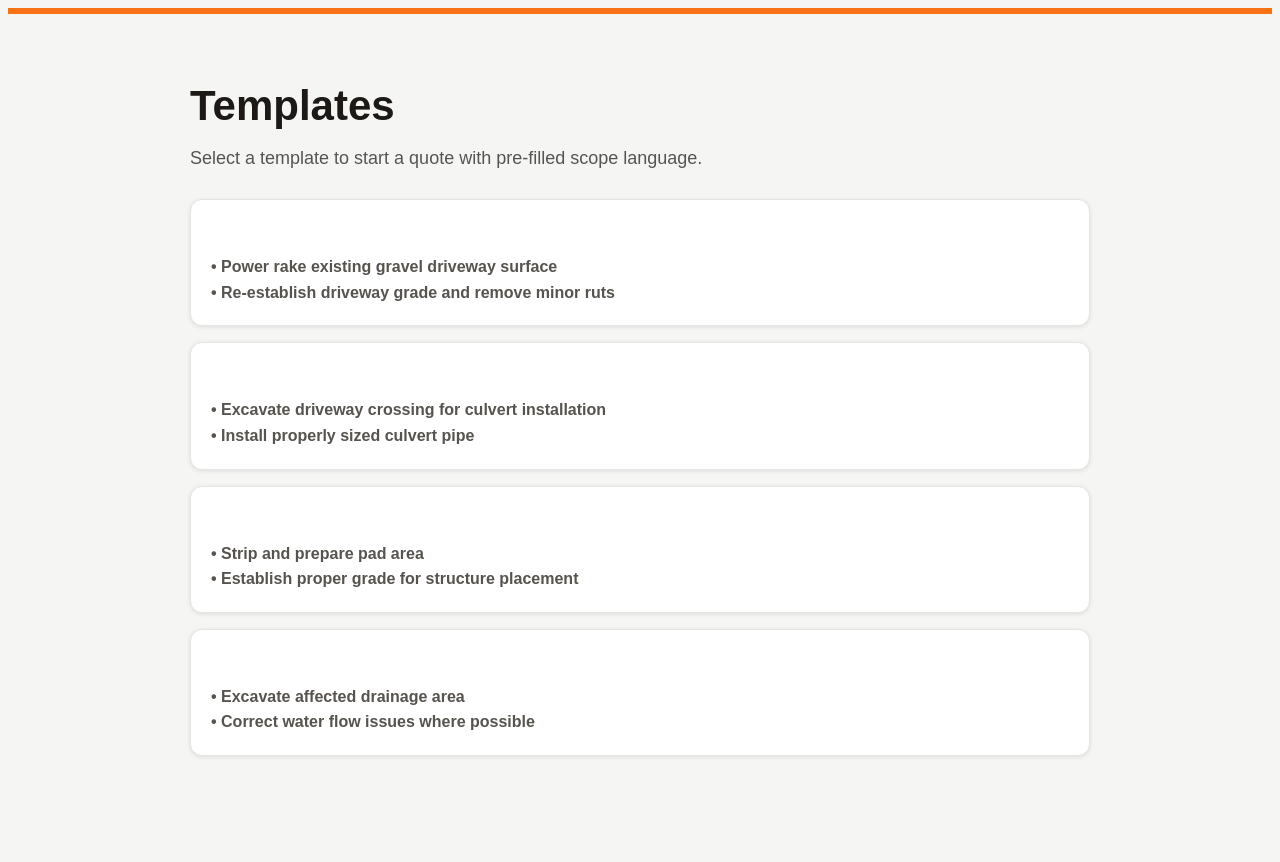
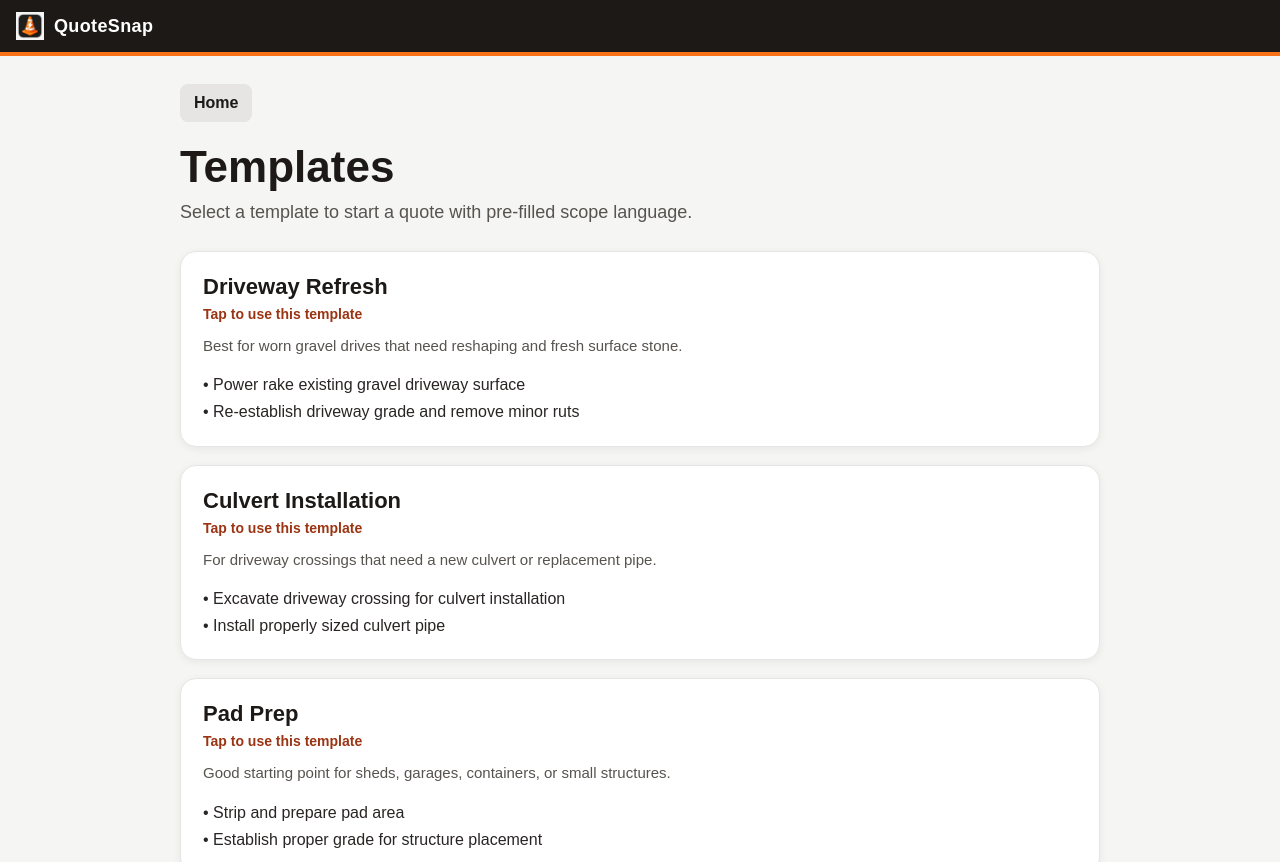
Before and after one commit to irockexcavation-ship-it/quotesnap, a Next.js app: page /templates in a window 1280 px wide. Shown: the top 862 px of the page. Before the commit the page ends 822 px from the top, so only its background shows below. Built offline with nearby package versions, Linux system fonts and the light colour scheme.

Commit message:
Fix branding theme and templates page styling

```diff
--- a/app/globals.css
+++ b/app/globals.css
@@ -4,50 +4,44 @@
   --qs-gray: #57534e;
   --qs-bg: #f5f5f4;
   --qs-panel: #ffffff;
+  --qs-border: #e7e5e4;
 }
 
+* {
+  box-sizing: border-box;
+}
+
+html,
 body {
+  margin: 0;
+  padding: 0;
   background: var(--qs-bg);
   color: var(--qs-dark);
   font-family: Arial, sans-serif;
 }
 
-/* Buttons */
-button {
-  background: var(--qs-orange);
-  color: white;
-  border: none;
-  border-radius: 10px;
-  padding: 14px;
-  font-size: 16px;
-  font-weight: bold;
-  cursor: pointer;
+body {
+  min-height: 100vh;
 }
 
-/* Panels / cards */
-.qs-panel {
-  background: var(--qs-panel);
-  border-radius: 14px;
-  border: 1px solid #e7e5e4;
-  box-shadow: 0 2px 10px rgba(0,0,0,0.08);
+a {
+  color: inherit;
+  text-decoration: none;
 }
 
-/* Inputs */
+button,
 input,
 textarea {
-  border: 1px solid #d6d3d1;
-  border-radius: 8px;
-  padding: 12px;
-  font-size: 16px;
-  width: 100%;
+  font: inherit;
 }
 
-/* Headers */
-h1 {
+input,
+textarea {
+  background: #ffffff;
   color: var(--qs-dark);
 }
 
-/* subtle divider rows */
-.qs-row {
-  border-bottom: 1px solid #f0f0f0;
+img {
+  max-width: 100%;
+  height: auto;
 }
--- a/app/layout.tsx
+++ b/app/layout.tsx
@@ -3,7 +3,7 @@ import "./globals.css";
 
 export const metadata: Metadata = {
   title: "QuoteSnap",
-  description: "Simple field quoting for contractors",
+  description: "Fast field quotes for contractors",
   icons: {
     icon: "/icon.png",
     shortcut: "/icon.png",
@@ -22,10 +22,36 @@ export default function RootLayout({
         <div
           style={{
             width: "100%",
-            height: "6px",
-            background: "#f97316",
+            background: "#1c1917",
+            color: "#ffffff",
+            padding: "12px 16px",
+            display: "flex",
+            alignItems: "center",
+            gap: "10px",
+            borderBottom: "4px solid #f97316",
+            boxSizing: "border-box",
           }}
-        />
+        >
+          <img
+            src="/icon.png"
+            alt="QuoteSnap"
+            style={{
+              width: "28px",
+              height: "28px",
+              display: "block",
+            }}
+          />
+          <div
+            style={{
+              fontWeight: 800,
+              fontSize: "18px",
+              letterSpacing: "0.02em",
+            }}
+          >
+            QuoteSnap
+          </div>
+        </div>
+
         {children}
       </body>
     </html>
--- a/app/templates/page.tsx
+++ b/app/templates/page.tsx
@@ -2,61 +2,49 @@
 
 const templates = [
   {
-    id: "driveway-refresh",
-    name: "Driveway Refresh",
-    startWindow: "2–3 weeks after approval",
-    scopeOfWork: `• Power rake existing gravel driveway surface
-• Re-establish driveway grade and remove minor ruts
-• Add and spread fresh DGA surface layer as needed
-• Compact surface using vibratory roller
-• Leave driveway with a clean finished appearance`,
+    title: "Driveway Refresh",
+    description: "Best for worn gravel drives that need reshaping and fresh surface stone.",
+    scope:
+      "• Power rake existing gravel driveway surface\n• Re-establish driveway grade and remove minor ruts",
   },
   {
-    id: "culvert-install",
-    name: "Culvert Install",
-    startWindow: "2–4 weeks after approval",
-    scopeOfWork: `• Excavate driveway crossing for culvert installation
-• Install properly sized culvert pipe
-• Backfill and compact around pipe
-• Restore driveway surface with fresh stone
-• Leave work area clean and passable`,
+    title: "Culvert Installation",
+    description: "For driveway crossings that need a new culvert or replacement pipe.",
+    scope:
+      "• Excavate driveway crossing for culvert installation\n• Install properly sized culvert pipe",
   },
   {
-    id: "shed-pad",
-    name: "Shed Pad",
-    startWindow: "1–2 weeks after approval",
-    scopeOfWork: `• Strip and prepare pad area
-• Establish proper grade for structure placement
-• Install and compact stone base
-• Fine grade for clean finished appearance`,
+    title: "Pad Prep",
+    description: "Good starting point for sheds, garages, containers, or small structures.",
+    scope:
+      "• Strip and prepare pad area\n• Establish proper grade for structure placement",
   },
   {
-    id: "drainage-repair",
-    name: "Drainage Repair",
-    startWindow: "2–3 weeks after approval",
-    scopeOfWork: `• Excavate affected drainage area
-• Correct water flow issues where possible
-• Install stone and/or drainage improvements as needed
-• Restore disturbed areas to a clean finished condition`,
+    title: "Drainage Repair",
+    description: "Use when water flow is causing washout, soft spots, or drainage trouble.",
+    scope:
+      "• Excavate affected drainage area\n• Correct water flow issues where possible",
   },
 ];
 
 export default function TemplatesPage() {
-  function useTemplate(template: (typeof templates)[number]) {
-    localStorage.setItem(
-      "quotesnapEditDraft",
-      JSON.stringify({
-        clientName: "",
-        projectAddress: "",
-        contactInfo: "",
-        quoteDate: "",
-        projectTotal: "",
-        startWindow: template.startWindow,
-        scopeOfWork: template.scopeOfWork,
-        bannerImage: "",
-      })
+  function goHome() {
+    window.location.href = "/";
+  }
+
+  function startFromTemplate(scope: string) {
+    const existingDraft = JSON.parse(
+      localStorage.getItem("quotesnapEditDraft") ||
+        localStorage.getItem("quotesnapDraft") ||
+        "{}"
     );
 
+    const updatedDraft = {
+      ...existingDraft,
+      scopeOfWork: scope,
+    };
+
+    localStorage.setItem("quotesnapEditDraft", JSON.stringify(updatedDraft));
     window.location.href = "/new-quote";
   }
 
@@ -65,21 +53,32 @@ export default function TemplatesPage() {
       style={{
         minHeight: "100vh",
         background: "#f5f5f4",
+        padding: "28px 20px 40px",
         fontFamily: "Arial, sans-serif",
       }}
     >
-      <div
-        style={{
-          maxWidth: "900px",
-          margin: "0 auto",
-          padding: "40px 20px",
-        }}
-      >
+      <div style={{ maxWidth: "920px", margin: "0 auto" }}>
+        <button
+          onClick={goHome}
+          style={{
+            marginBottom: "20px",
+            padding: "10px 14px",
+            borderRadius: "8px",
+            border: "none",
+            background: "#e7e5e4",
+            color: "#1c1917",
+            cursor: "pointer",
+            fontWeight: 700,
+          }}
+        >
+          Home
+        </button>
+
         <h1
           style={{
-            fontSize: "42px",
-            fontWeight: "bold",
-            marginBottom: "10px",
+            fontSize: "44px",
+            margin: "0 0 10px 0",
+            color: "#1c1917",
           }}
         >
           Templates
@@ -88,36 +87,79 @@ export default function TemplatesPage() {
         <p
           style={{
             fontSize: "18px",
-            color: "#555",
-            marginBottom: "30px",
+            color: "#57534e",
+            margin: "0 0 28px 0",
+            maxWidth: "760px",
           }}
         >
           Select a template to start a quote with pre-filled scope language.
         </p>
 
-        <div style={{ display: "grid", gap: "16px" }}>
+        <div
+          style={{
+            display: "grid",
+            gap: "18px",
+          }}
+        >
           {templates.map((template) => (
             <button
-              key={template.id}
+              key={template.title}
               type="button"
-              onClick={() => useTemplate(template)}
+              onClick={() => startFromTemplate(template.scope)}
               style={{
-                background: "white",
+                textAlign: "left",
+                width: "100%",
+                background: "#ffffff",
+                color: "#1c1917",
                 border: "1px solid #e7e5e4",
-                borderRadius: "12px",
-                padding: "20px",
-                textAlign: "left",
+                borderRadius: "16px",
+                padding: "22px 22px 20px",
+                boxShadow: "0 2px 8px rgba(0,0,0,0.06)",
                 cursor: "pointer",
-                boxShadow: "0 1px 4px rgba(0,0,0,0.1)",
               }}
             >
-              <div style={{ fontSize: "22px", fontWeight: "bold", marginBottom: "8px" }}>
-                {template.name}
+              <div
+                style={{
+                  fontSize: "22px",
+                  fontWeight: 800,
+                  marginBottom: "6px",
+                  color: "#1c1917",
+                }}
+              >
+                {template.title}
               </div>
-              <div style={{ color: "#57534e", lineHeight: 1.6 }}>
-                {template.scopeOfWork.split("\n").slice(0, 2).map((line, i) => (
-                  <div key={i}>{line}</div>
-                ))}
+
+              <div
+                style={{
+                  fontSize: "14px",
+                  color: "#9a3412",
+                  fontWeight: 700,
+                  marginBottom: "12px",
+                }}
+              >
+                Tap to use this template
+              </div>
+
+              <div
+                style={{
+                  fontSize: "15px",
+                  color: "#57534e",
+                  marginBottom: "14px",
+                  lineHeight: 1.55,
+                }}
+              >
+                {template.description}
+              </div>
+
+              <div
+                style={{
+                  fontSize: "16px",
+                  color: "#292524",
+                  lineHeight: 1.7,
+                  whiteSpace: "pre-line",
+                }}
+              >
+                {template.scope}
               </div>
             </button>
           ))}
```
